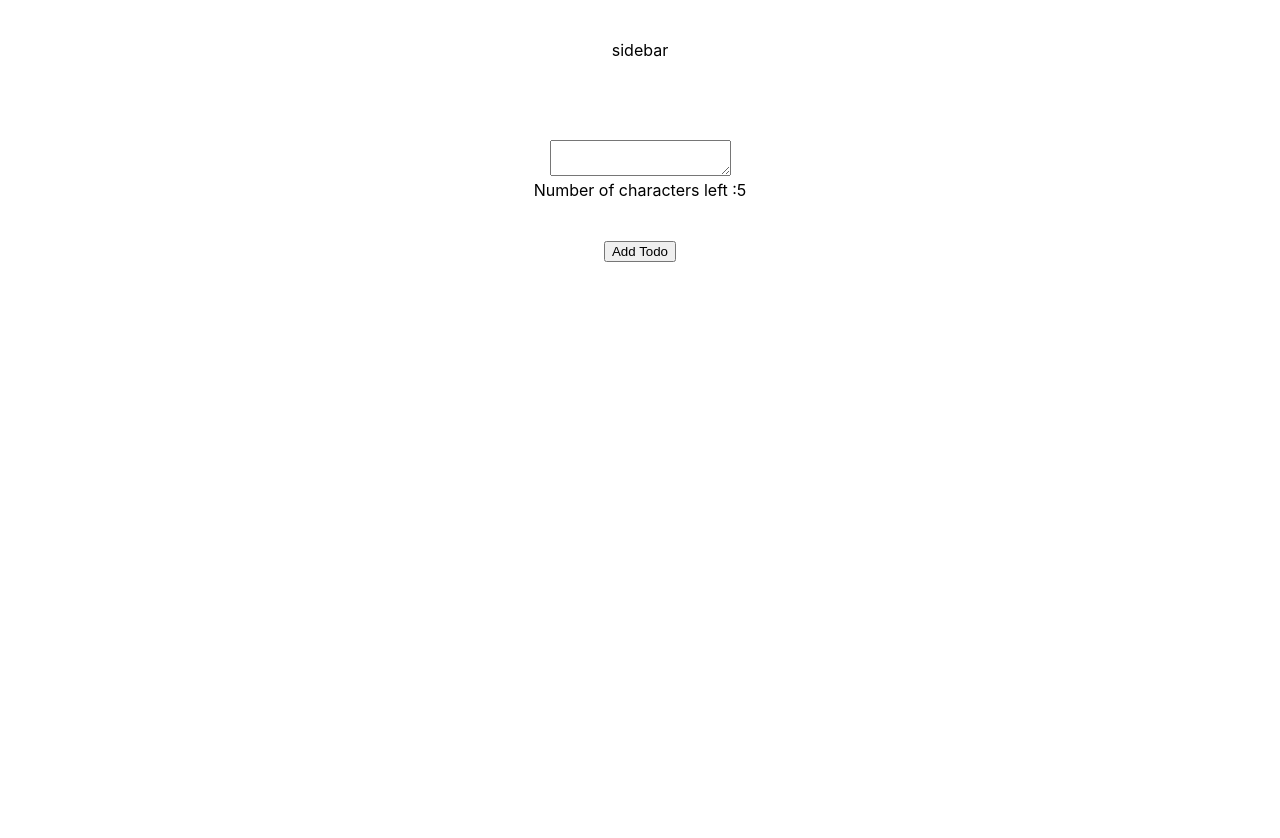
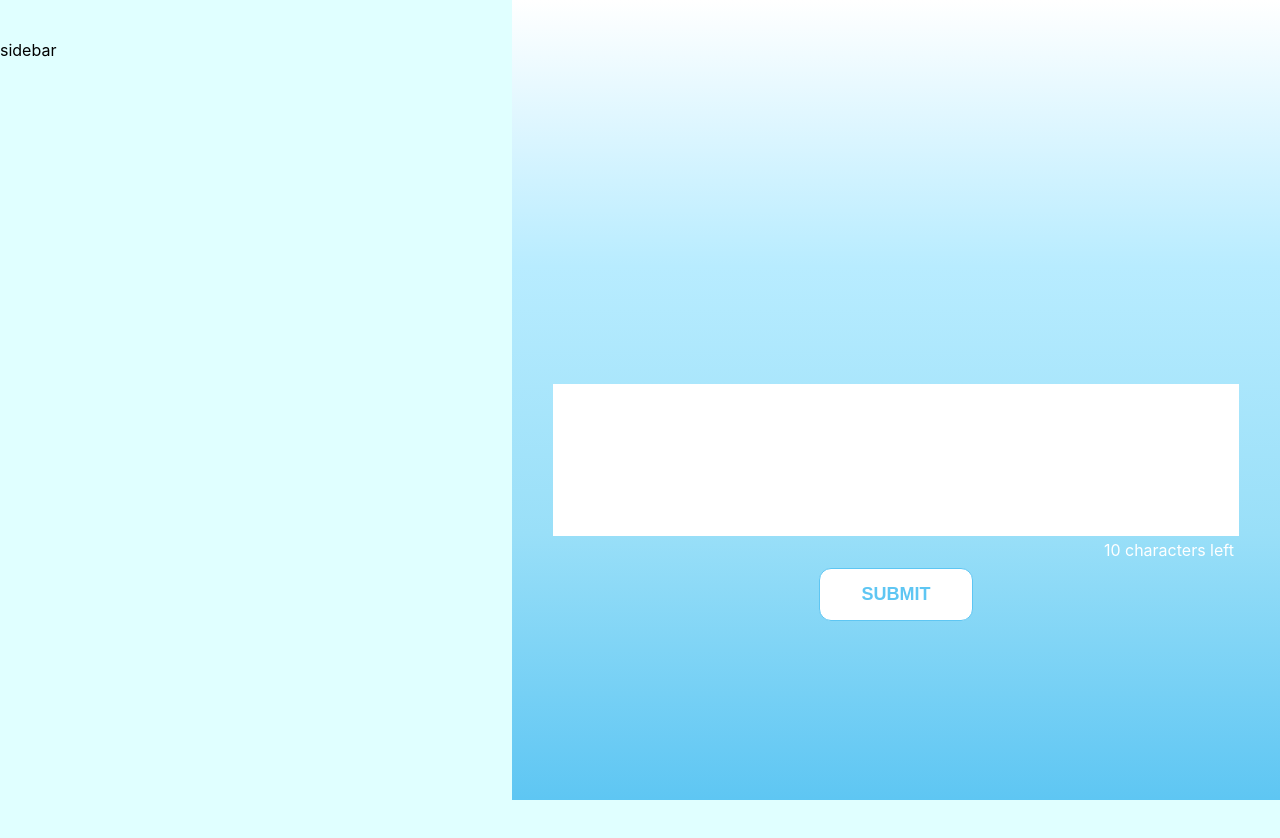
Before and after one commit to shwethaa-rajesh/todo-frontend, a React (Create React App) app: page /add-todo in a window 1280 px wide. Shown: the top 838 px of the page. Before the commit the page ends 800 px from the top, so only its background shows below. Built offline with nearby package versions, Linux system fonts and the light colour scheme.

Commit message:
Feat: Added css for AddTodo

```diff
--- a/src/App.css
+++ b/src/App.css
@@ -1,38 +1,5 @@
 .App {
-  text-align: center;
+  height: 100%;
+  width: 100%;
+  display: flex;
 }
-
-.App-logo {
-  height: 40vmin;
-  pointer-events: none;
-}
-
-@media (prefers-reduced-motion: no-preference) {
-  .App-logo {
-    animation: App-logo-spin infinite 20s linear;
-  }
-}
-
-.App-header {
-  background-color: #282c34;
-  min-height: 100vh;
-  display: flex;
-  flex-direction: column;
-  align-items: center;
-  justify-content: center;
-  font-size: calc(10px + 2vmin);
-  color: white;
-}
-
-.App-link {
-  color: #61dafb;
-}
-
-@keyframes App-logo-spin {
-  from {
-    transform: rotate(0deg);
-  }
-  to {
-    transform: rotate(360deg);
-  }
-}
--- a/src/App.jsx
+++ b/src/App.jsx
@@ -11,8 +11,6 @@ function App() {
   return (
     <div className="App">
       <SideBar headerTag={headerTag} setHeaderTag={setHeaderTag} />
-      <br />
-      <br />
       <Routes>
         <Route path="/" element={<AllTodos />} />
         <Route path="/add-todo/" element={<AddTodo />} />
--- a/src/components/AddTodo/AddTodo.css
+++ b/src/components/AddTodo/AddTodo.css
@@ -0,0 +1,44 @@
+.add-tweet-page{
+    width: 60%;
+    background-image: linear-gradient(white,rgb(184,236,259), rgb(153,223,248), rgb(94,198,243));
+    height: 100%;
+    text-align: center;
+}
+form {
+    margin-top: 50%;
+    width: 100%;
+    height: 100%;
+}
+textarea{
+    width: 83%;
+    height: 13%;
+    margin-left: 5%;
+    margin-right: 5%;
+    padding: 3%;
+    color:rgb(94,198,243);
+    font-weight: bolder;
+    font-size: x-large;
+    border: solid 1px transparent;
+    resize: none;
+}
+.character-count{
+    color: white;
+    font-size: medium;
+    display: flex;
+    justify-content: flex-end;
+    margin-right: 6%;
+}
+.add-new-todo-button{
+    margin-top: 1%;
+    background-color: white;
+    width: 20%;
+    padding: 2%;
+    border: solid 1px rgb(94,198,243);
+    border-radius: 12px;
+    font-weight: bolder;
+    color:rgb(94,198,243);
+    font-size: large;
+}
+.add-new-todo-button:hover{
+    cursor: pointer;
+}
--- a/src/components/AddTodo/AddTodo.jsx
+++ b/src/components/AddTodo/AddTodo.jsx
@@ -6,7 +6,7 @@ import './AddTodo.css';
 import { newTodo } from '../../utils/backend.utils';
 
 function AddTodo() {
-  const maxCount = 5;
+  const maxCount = 10;
   const [text, setText] = useState('');
   const [extraText, setExtraText] = useState('');
   const [count, setCount] = useState(maxCount);
@@ -24,7 +24,7 @@ function AddTodo() {
     } else if ((event.target.value.length - text.length) < extraText.length) {
       setExtraText(extraText.slice(0, event.target.value.length - text.length));
     } else {
-      event.target.style.color = 'rgb(81,14,198)';
+      event.target.style.color = 'red';
       setExtraText(((prevExtra) => prevExtra
        + (event.target.value.slice(text.length + extraText.length)
        )));
@@ -41,17 +41,14 @@ function AddTodo() {
   };
   return (
     <div className="add-tweet-page">
-      <br />
-      <br />
-
       <form onSubmit={newTodoHandler}>
-        <div>
 
         <textarea
           value={text + extraText}
           style={{ color: count < 0 ? 'red' : '' }}
           onFocus={
               (e) => {
+                e.target.style.outline = 'none';
                 e.target.value = '';
               }
             }
@@ -60,19 +57,15 @@ function AddTodo() {
           }}
           type="text"
           data-testid="testId-listNametextarea"
-          >
-            dxfcgh
-          </textarea>
+        />
 
-        </div>
-        <div>
-          Number of characters left :
+        <div className="character-count">
           {count}
+          {' '}
+          characters left
           {}
         </div>
-        <br />
-        <br />
-        <button className="tweet-button" type="submit">Add Todo</button>
+        <button className="add-new-todo-button" type="submit">SUBMIT</button>
       </form>
     </div>
   );
--- a/src/components/AllTodos/AllTodos.css
+++ b/src/components/AllTodos/AllTodos.css
@@ -0,0 +1,53 @@
+.todo-container{
+    height: 53%;
+    overflow-y: scroll;
+    margin-top: 10%;
+    display: flex;
+    flex-direction: column;
+    margin-left: 5%;
+    width: 90%;
+
+    border: solid 3px white;
+}
+.todo-container::-webkit-scrollbar {
+    margin: 1%;
+    margin-bottom: 1%;
+    width:20px;
+}
+.todo-container::-webkit-scrollbar-track {
+    border-radius:10px;
+    background-color: rgb(212,242,252);
+}
+.todo-container::-webkit-scrollbar-thumb {
+    border-radius:10px;
+    background-color: white;
+}
+
+.todo-page{
+    padding-top: 5%;
+    height: 100%;
+    width: 60%;
+    background-image: linear-gradient(white,rgb(184,236,259), rgb(153,223,248), rgb(94,198,243));
+    text-align: center;
+}
+.todo-header{
+    margin-top: 10%;
+    color: rgb(94,198,243);
+    font-weight: bold;
+    font-size: 30px;
+}
+
+.add-todo{
+    margin-top: 10%;
+    background-color: white;
+    width: 27%;
+    padding: 2%;
+    border: solid 1px rgb(94,198,243);
+    border-radius: 12px;
+    font-weight: bolder;
+    color:rgb(94,198,243);
+    font-size: large;
+}
+.add-todo:hover{
+    cursor: pointer;
+}
--- a/src/components/AllTodos/AllTodos.jsx
+++ b/src/components/AllTodos/AllTodos.jsx
@@ -13,13 +13,12 @@ function AllTodos() {
     });
   }, []);
   return (
-    <div className="tweets-page">
-      <button className="add-tweet" type="button" onClick={() => { navigate('/add-todo/'); }}>
-        <div>
-          New Todo
-        </div>
-      </button>
-      <div className="tweets-container">
+    <div className="todo-page">
+      <div className="todo-header">ALL TO-DOS</div>
+      <div
+        className="todo-container"
+
+      >
 
         {
       todos.map((eachTodo) => (
@@ -28,7 +27,11 @@ function AllTodos() {
 
       }
       </div>
-
+      <button className="add-todo" type="button" onClick={() => { navigate('/add-todo/'); }}>
+        <div>
+          CREATE NEW
+        </div>
+      </button>
     </div>
   );
 }
--- a/src/components/Sidebar/Sidebar.css
+++ b/src/components/Sidebar/Sidebar.css
@@ -0,0 +1,4 @@
+.sidebar{
+    width: 40%;
+    height: 100%;
+}
--- a/src/components/Sidebar/Sidebar.jsx
+++ b/src/components/Sidebar/Sidebar.jsx
@@ -3,7 +3,7 @@ import React from 'react';
 
 function SideBar() {
   return (
-    <div className="add-tweet-page">
+    <div className="sidebar">
       <br />
       <br />
       sidebar
--- /dev/null
+++ b/src/components/TodoItem/TodoItem.css
@@ -0,0 +1,12 @@
+.todo-item{
+    background-color: white;
+    padding: 4%;
+    margin-top:2%;
+    margin-bottom:2%;
+    color: rgb(127,201,227);
+    font-weight: bolder;
+    margin-left:3%;
+    border: solid 1px white;
+    border-radius: 12px;
+    margin-right :1%
+}
--- a/src/components/TodoItem/TodoItem.jsx
+++ b/src/components/TodoItem/TodoItem.jsx
@@ -1,13 +1,12 @@
 import React from 'react';
 import PropTypes from 'prop-types';
+import './TodoItem.css';
 
 function TodoItem({ Todo }) {
   return (
-    <div className="tweet-item">
+    <div className="todo-item">
 
-      <div className="tweet-content">
-        {Todo.note}
-      </div>
+      {Todo.note}
       <br />
     </div>
   );
--- a/src/index.css
+++ b/src/index.css
@@ -5,9 +5,18 @@ body {
       sans-serif;
     -webkit-font-smoothing: antialiased;
     -moz-osx-font-smoothing: grayscale;
+    background-color: lightcyan;
+    height: 100%;
   }
-
+html {
+    height: 100%;
+}
   code {
     font-family: source-code-pro, Menlo, Monaco, Consolas, 'Courier New',
       monospace;
   }
+
+
+#root{
+    height: 100%;
+}
```
Lines whose indentation alone changed are shown as unchanged.
